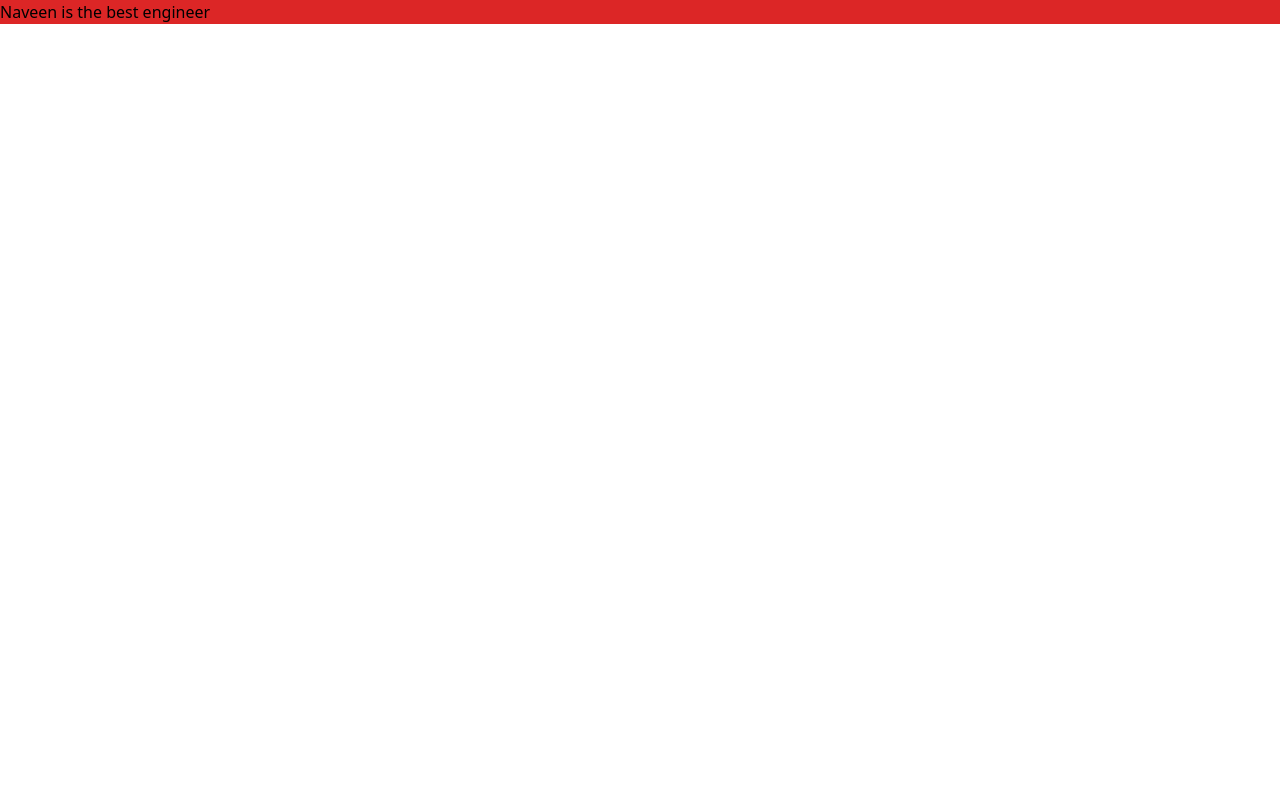
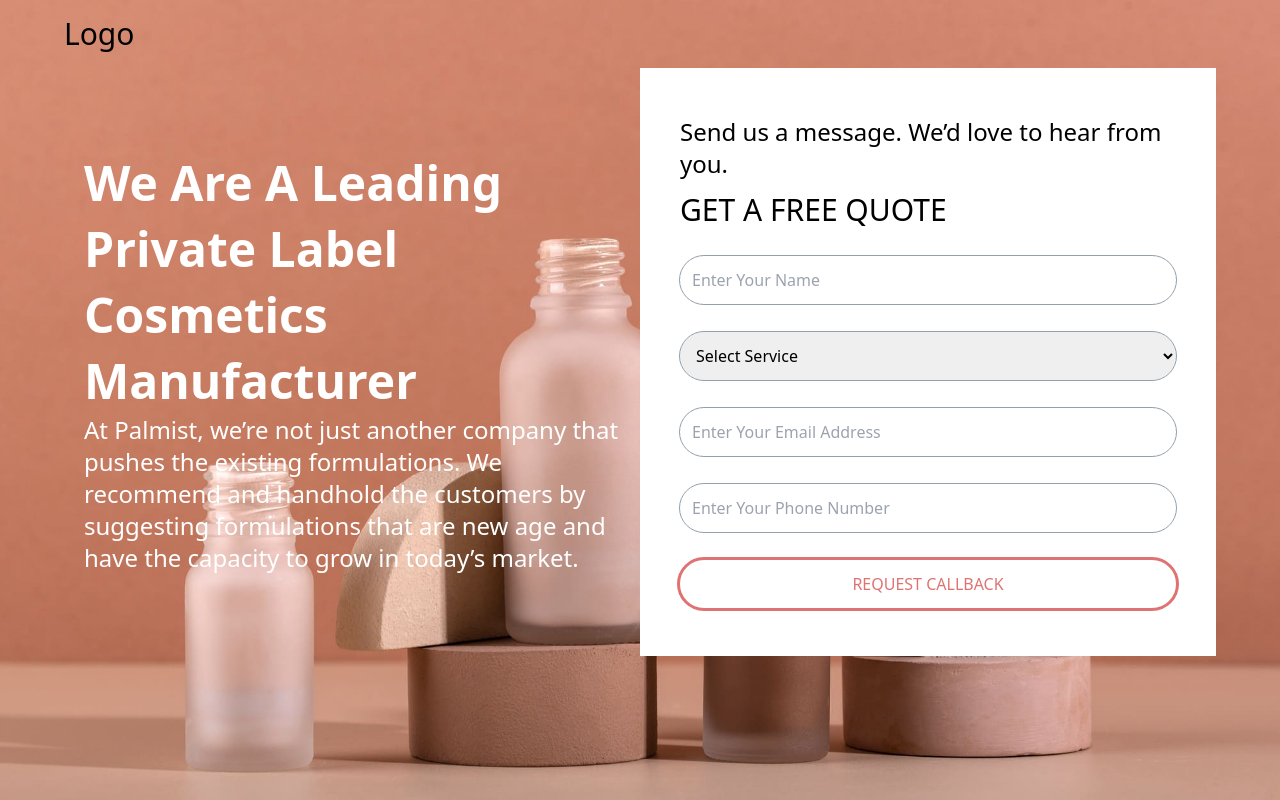
Before and after one commit to NaveenWebDev/clientWeb, a website built with Vite: page index.html in a window 1280 px wide. Built offline with nearby package versions, Linux system fonts and the light colour scheme.

Commit message:
header section completed

```diff
--- a/index.html
+++ b/index.html
@@ -8,6 +8,47 @@
     <link rel="stylesheet" href="main.css">
 </head>
 <body>
-    <h1 class=" bg-red-600">Naveen is the best engineer</h1>
+    <div class="overflow-x-hidden">
+        <header class="header h-screen">
+            <div class="max-w-[1200px] w-[90%] m-auto">
+                <!-- =================================================adding navbar=============================== -->
+                <nav class=" py-4 ">
+                    <h2 class="text-3xl">Logo</h2>
+                </nav>
+
+                <!-- ==============================main section=========================================== -->
+                <main>
+                    <div class="flexmain flex ">
+
+                        <div class="mainContent  w-[50%] p-5 flex flex-col justify-center">
+                            <h1 class="text-white font-semibold text-5xl leading-snug">We Are A Leading Private Label Cosmetics Manufacturer</h1>
+                            <p class="text-white text-2xl font-extralight">At Palmist, we’re not just another company that pushes the existing formulations. We recommend and handhold the customers by suggesting formulations that are new age and have the capacity to grow in today’s market.</p>
+                        </div>
+                        <div class="form w-[50%]">
+                            <form class="flex flex-col gap-7 items-center py-12 px-10 bg-white">
+                                <div class="w-full">
+                                    <p class="text-2xl mb-3 font-extralight">Send us a message. We’d love to hear from you.</p>
+                                    <h3 class="text-3xl">GET A FREE QUOTE</h3>
+                                </div>
+
+                                <input type="text" placeholder="Enter Your Name" class="w-full outline outline-[#96A0A9] outline-1 p-3 rounded-3xl">
+                                <select name="services" class="w-full outline outline-[#96A0A9] outline-1 p-3 rounded-3xl" aria-placeholder="select" >
+                                    <option value="Select Service" class="newtext text-[#96A0A9]" selected disabled >Select Service</option>
+                                    <option value="Contract Manufacturer" class="text-[#96A0A9]">Contract Manufacturer</option>
+                                    <option value="Private Label" class="text-[#96A0A9]">Private Label</option>
+                                    <option value="Cosmetics White Label Manufacturer" class="text-[#96A0A9]">Cosmetics White Label Manufacturer</option>
+                                    <option value="Travel Packs OEM" class="text-[#96A0A9]">Travel Packs OEM</option>
+                                    <option value="Research & Development for new concepts" class="text-[#96A0A9]">Research & Development for new concepts</option>
+                                </select>
+                                <input type="email" placeholder="Enter Your Email Address" name="email" id="email" class="w-full outline outline-[#96A0A9] outline-1 p-3 rounded-3xl">
+                                <input type="number" placeholder="Enter Your Phone Number" name="number" id="number" class="w-full outline outline-[#96A0A9] outline-1 p-3 rounded-3xl">
+                                <input type="submit" value="REQUEST CALLBACK" class="w-full outline outline-[#DF7373] outline-3 p-3 rounded-3xl text-[#DF7373]">
+                            </form>
+                        </div>
+                    </div>
+                </main>
+            </div>
+        </header>
+    </div>
 </body>
 </html>
--- a/main.css
+++ b/main.css
@@ -1,3 +1,9 @@
 @tailwind base;
 @tailwind components;
 @tailwind utilities;
+
+.header{
+    background:url(./assest/foundation-bottles-advertising-4-1.jpg);
+    background-size: cover;
+    background-position: center;
+}
```
Also changed, not shown: assest/foundation-bottles-advertising-4-1.jpg (added).
